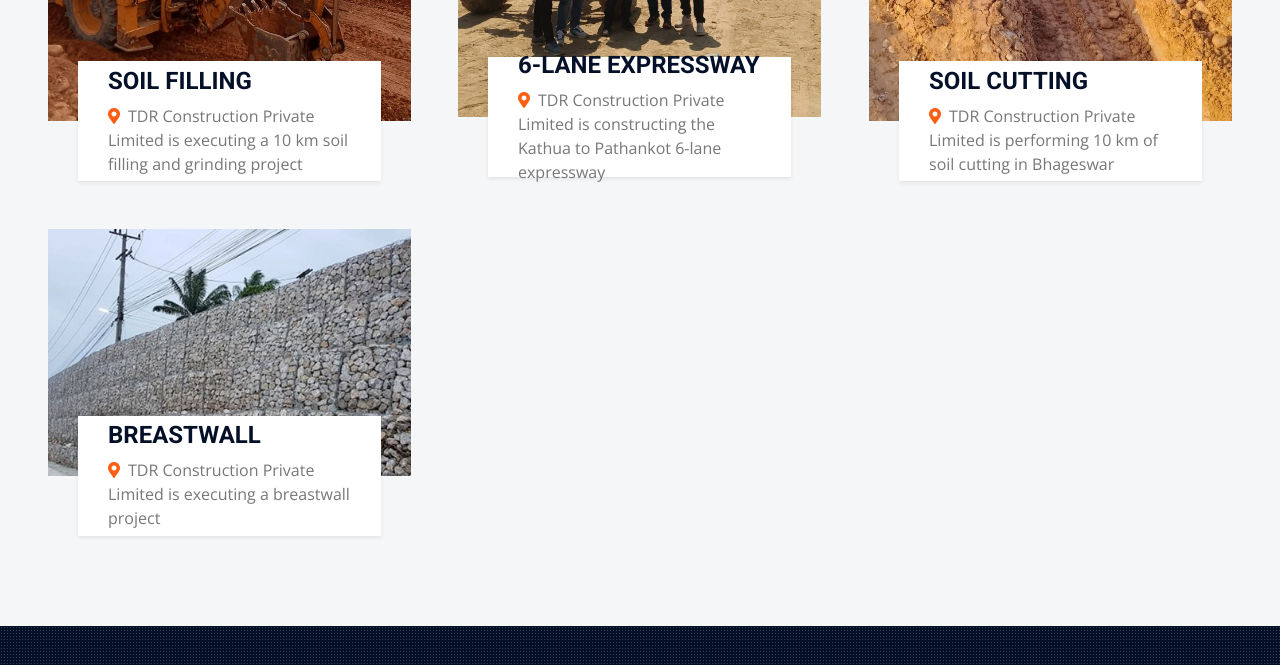
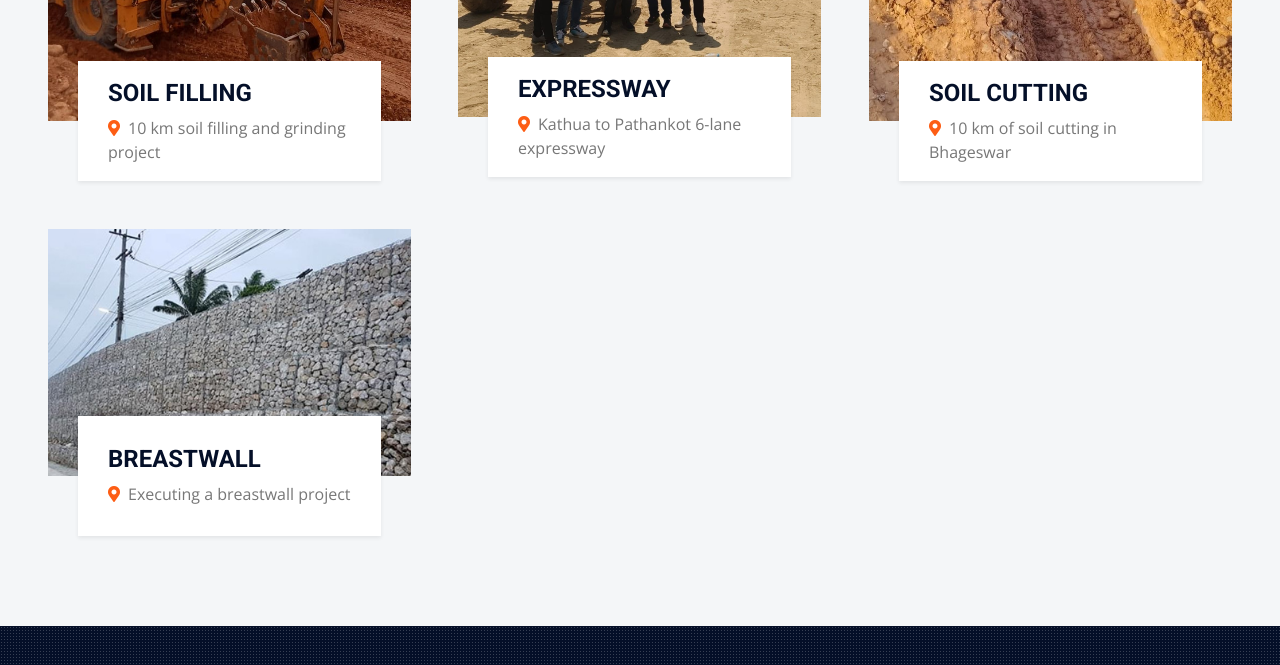
Before and after one commit to Abdullah-Irfan-web/construction, a plain HTML site: page project.html in a window 1280 px wide. Shown: the part 950-1615 px from the top of the page. Drawn offline with nearby package versions, Linux system fonts and the light colour scheme.

Commit message:
some update

```diff
--- a/project.html
+++ b/project.html
@@ -92,7 +92,7 @@
                     <img class="img-fluid w-100 h-20" height="30px" src="img/soil.jpeg" alt="">
                     <a class="portfolio-title shadow-sm" href="">
                         <p class="h4 text-uppercase">Soil Filling</p>
-                        <span class="text-body"><i class="fa fa-map-marker-alt text-primary me-2"></i>TDR Construction Private Limited is executing a 10 km soil filling and grinding project</span>
+                        <span class="text-body"><i class="fa fa-map-marker-alt text-primary me-2"></i>10 km soil filling and grinding project</span>
                     </a>
                     <a class="portfolio-btn" href="img/soil.jpeg" data-lightbox="portfolio">
                         <i class="bi bi-plus text-white"></i>
@@ -104,8 +104,8 @@
                 <div class="position-relative portfolio-box">
                     <img class="img-fluid w-100" src="img/6lane.jpeg" alt="">
                     <a class="portfolio-title shadow-sm" href="">
-                        <p class="h4 text-uppercase">6-Lane Expressway</p>
-                        <span class="text-body"><i class="fa fa-map-marker-alt text-primary me-2"></i>TDR Construction Private Limited is constructing the Kathua to Pathankot 6-lane expressway</span>
+                        <p class="h4 text-uppercase">Expressway</p>
+                        <span class="text-body"><i class="fa fa-map-marker-alt text-primary me-2"></i>Kathua to Pathankot 6-lane expressway</span>
                     </a>
                     <a class="portfolio-btn" href="img/6lane.jpeg" data-lightbox="portfolio">
                         <i class="bi bi-plus text-white"></i>
@@ -118,7 +118,7 @@
                     <img class="img-fluid w-100" src="img/soilcut.jpeg" alt="">
                     <a class="portfolio-title shadow-sm" href="">
                         <p class="h4 text-uppercase">Soil Cutting </p>
-                        <span class="text-body"><i class="fa fa-map-marker-alt text-primary me-2"></i>TDR Construction Private Limited is performing 10 km of soil cutting in Bhageswar</span>
+                        <span class="text-body"><i class="fa fa-map-marker-alt text-primary me-2"></i>10 km of soil cutting in Bhageswar</span>
                     </a>
                     <a class="portfolio-btn" href="img/soilcut.jpeg" data-lightbox="portfolio">
                         <i class="bi bi-plus text-white"></i>
@@ -131,7 +131,7 @@
                     <img class="img-fluid w-100" src="img/6231b619ea6be.jpg" alt="">
                     <a class="portfolio-title shadow-sm" href="">
                         <p class="h4 text-uppercase">Breastwall</p>
-                        <span class="text-body"><i class="fa fa-map-marker-alt text-primary me-2"></i>TDR Construction Private Limited is executing a breastwall project </span>
+                        <span class="text-body"><i class="fa fa-map-marker-alt text-primary me-2"></i>Executing a breastwall project </span>
                     </a>
                     <a class="portfolio-btn" href="img/6231b619ea6be.jpg" data-lightbox="portfolio">
                         <i class="bi bi-plus text-white"></i>
@@ -149,7 +149,7 @@
         <div class="row g-5">
             <div class="col-lg-6 pe-lg-5">
                 <a href="index.html" class="navbar-brand">
-                    <h1 class="m-0 display-4 text-uppercase text-white"><i class="bi bi-building text-primary me-2"></i>TDR Construction</h1>
+                    <h1 class="m-0 display-4 text-uppercase text-white">TDR Construction</h1>
                 </a>
                 <p>Below are the informations through which you can reach out to us or can directly call us</p>
                 <p><i class="fa fa-map-marker-alt me-2"></i>MILIYA ,CHHAPRA SULTANPUR, AZAMGARH, PIN CODE 276124</p>
@@ -200,8 +200,6 @@
     <!-- Footer End -->
 
 
-    <!-- Back to Top -->
-    <a href="#" class="btn btn-lg btn-primary btn-lg-square back-to-top"><i class="bi bi-arrow-up"></i></a>
 
 
     <!-- JavaScript Libraries -->
```
Also changed, not shown: about.html (+1 -3 lines), contact.html (+1 -3 lines), index.html (+6 -8 lines), pastproject.html (+1 -2 lines), service.html (+1 -2 lines).
